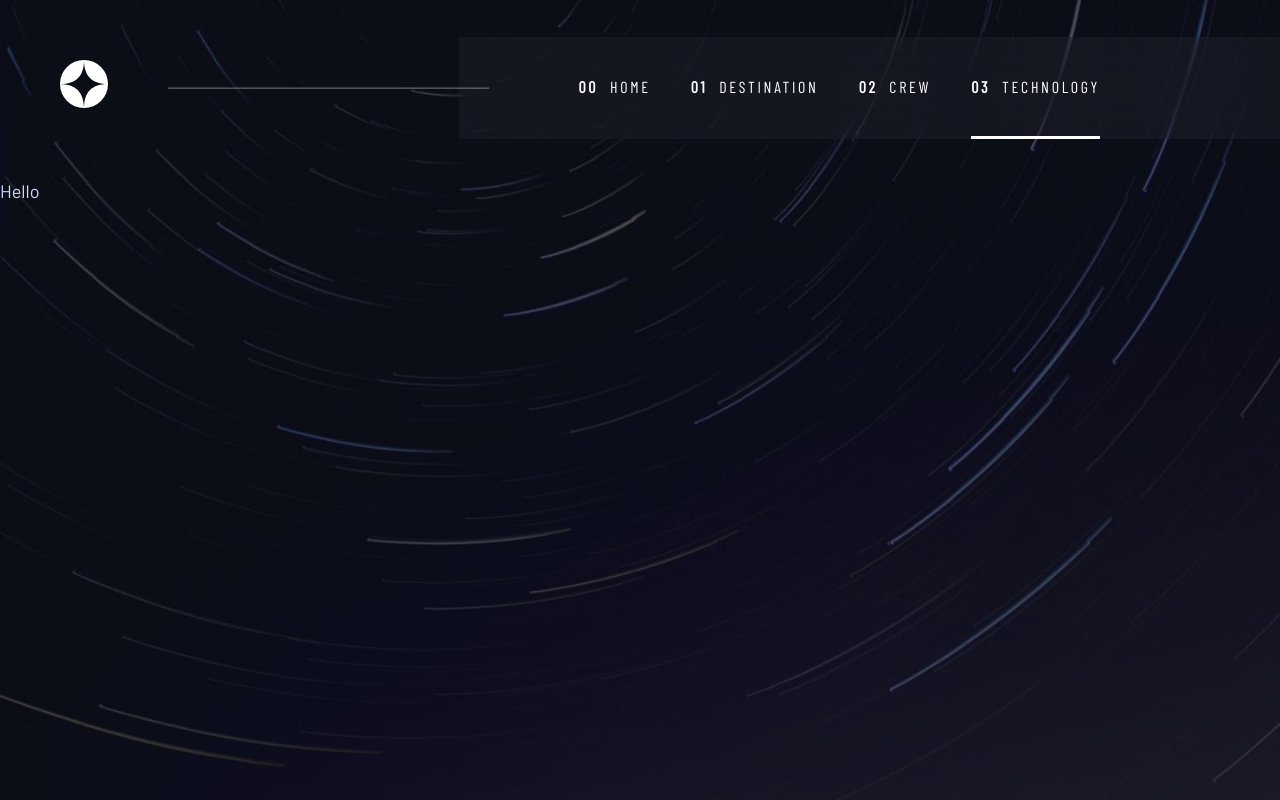
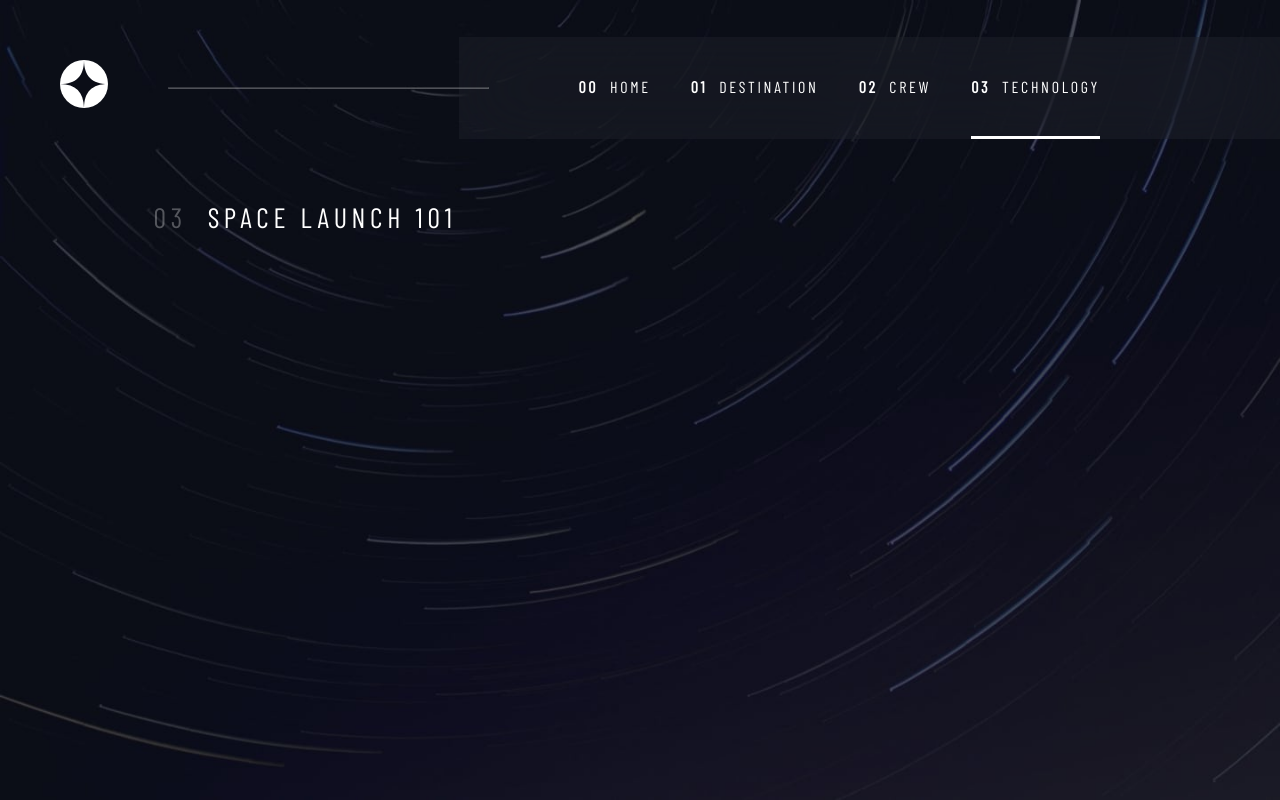
Before and after one commit to AnshumanMahato/space-travel-frontendmentor, a React (Create React App) app: page /technology in a window 1280 px wide. Built offline with nearby package versions, Linux system fonts and the light colour scheme; a web font is replaced by a local one.

Commit message:
tech page

```diff
--- a/src/pages/technology.jsx
+++ b/src/pages/technology.jsx
@@ -1,7 +1,13 @@
 import React from "react";
 
 const Technology = () => {
-  return <div>Hello</div>;
+  return (
+    <main className="page">
+      <h5 className="page-heading heading-5">
+        <span>03</span>&nbsp;&nbsp;Space launch 101
+      </h5>
+    </main>
+  );
 };
 
 export default Technology;
```
